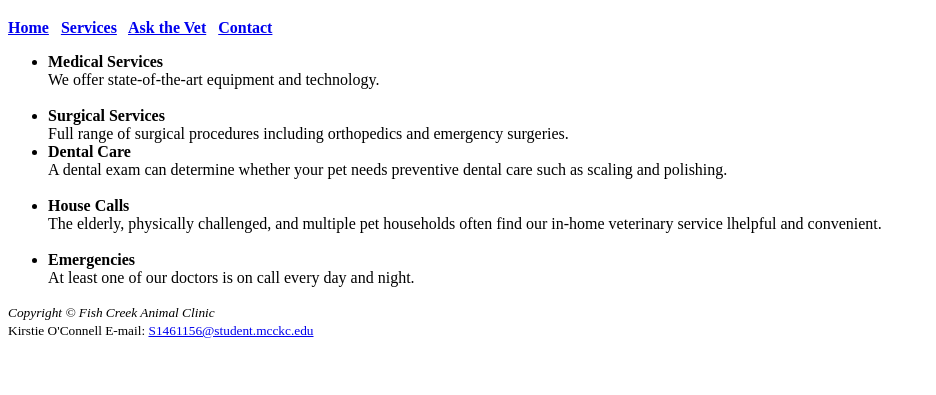
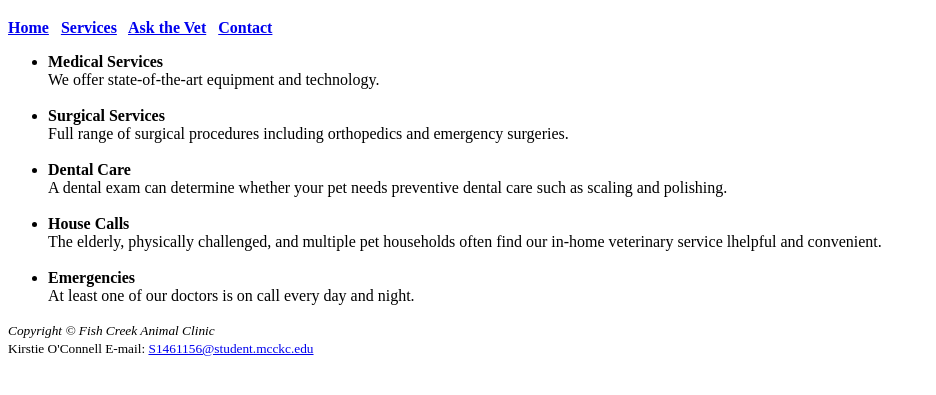
Before and after one commit to kylo1106/Fish-Creek, a plain HTML site: page services.html in a window 1280 px wide. Shown: the part 61-456 px from the top of the page, without its empty margins (0-936 px from the left). Drawn offline with Linux system fonts and the light colour scheme.

Commit message:
Update services.html

```diff
--- a/services.html
+++ b/services.html
@@ -20,7 +20,7 @@
 	We offer state-of-the-art equipment and technology.<br><br></li>
 	<li><strong>Surgical Services</strong><br>
 	Full range of surgical procedures including orthopedics and
-	emergency surgeries.<br></li>
+	emergency surgeries.<br><br></li>
 	<li><strong>Dental Care</strong><br>
 	A dental exam can determine whether your pet needs
 	preventive dental care such as scaling and polishing.<br><br></li>
```
